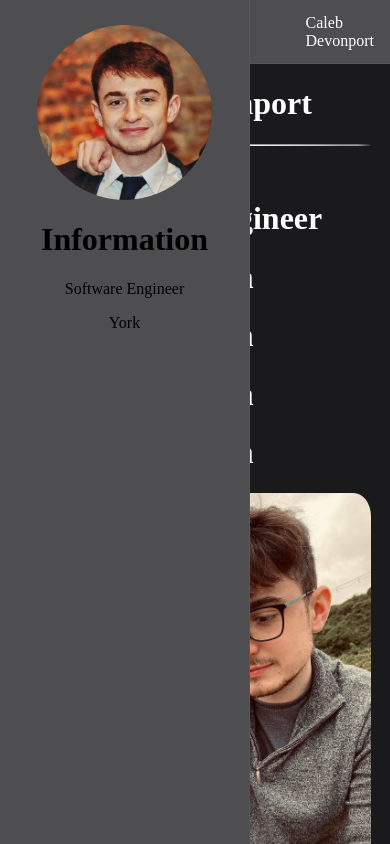
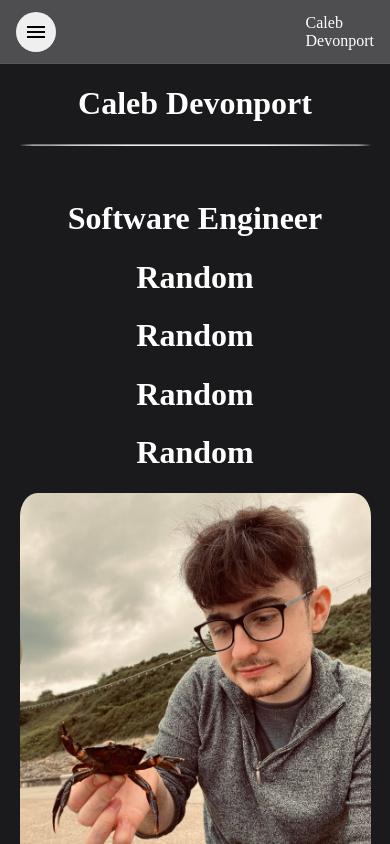
Before and after one commit to CalebDevonport/caleb-devonport-web-app, an Angular app: page / in a window 390 px wide. Built offline with nearby package versions, Linux system fonts and the light colour scheme.

Commit message:
Added media service, view should now be entirely responsive based on resizing, also added ability to toggle sidenav using header in mobile mode

```diff
--- a/src/app/app.component.html
+++ b/src/app/app.component.html
@@ -1,10 +1,10 @@
 <div class="whole-page">
   <mat-sidenav-container>
-    <mat-sidenav opened [mode]="mode">
+    <mat-sidenav #sidenav [opened]="opened" [mode]="mode">
       <app-sidenav></app-sidenav>
     </mat-sidenav>
     <mat-sidenav-content>
-      <app-toolbar *ngIf="isMobile"></app-toolbar>
+      <app-toolbar *ngIf="isMobile" (toggleMenuEvent)="toggleMenu()"></app-toolbar>
       <div class="main-container">
         <div class="border"></div>
         <div class="content-container">
--- a/src/app/app.component.ts
+++ b/src/app/app.component.ts
@@ -1,19 +1,37 @@
-import { Component } from '@angular/core';
+import { MediaService } from './services';
+import { Component, ViewChild, OnInit } from '@angular/core';
+import { MatSidenav } from '@angular/material/sidenav';
 
 @Component({
   selector: 'app-root',
   templateUrl: './app.component.html',
   styleUrls: ['./app.component.scss']
 })
-export class AppComponent  {
-  public get isMobile(): boolean {
-    const query = '(max-width: 768px)';
-    const mediaQueryList = window.matchMedia(query);
+export class AppComponent implements OnInit {
 
-    return mediaQueryList.matches ? true : false;
+  @ViewChild('sidenav') public sidenav: MatSidenav;
+
+  public opened: boolean;
+
+  public mode: string;
+
+  public isMobile: boolean;
+
+  private mediaService = new MediaService('(max-width: 768px)');
+
+  ngOnInit() {
+    this.mediaService.match$.subscribe(value => {
+      this.setView(value);
+    });
   }
 
-  public get mode(): string {
-    return this.isMobile ? 'over' : 'side';
+  public toggleMenu():void {
+    this.sidenav.toggle();
+  }
+
+  private setView(value: boolean) {
+    this.isMobile = value;
+    this.opened = !value;
+    this.mode = value ? 'over' : 'side';
   }
 }
--- /dev/null
+++ b/src/app/services/index.ts
@@ -0,0 +1 @@
+export * from './media-service';
--- /dev/null
+++ b/src/app/services/media-service.ts
@@ -0,0 +1,18 @@
+import { ReplaySubject } from "rxjs";
+
+export class MediaService {
+  private matches = new ReplaySubject<boolean>(1);
+  public match$ = this.matches.asObservable();
+
+  constructor(public readonly query: string) {
+    // we need to make sure we are in browser
+    if (window) {
+      const mediaQueryList = window.matchMedia(this.query);
+      // here we pass value to our ReplaySubject
+      const listener = event => this.matches.next(event.matches);
+      // run once and then add listener
+      listener(mediaQueryList);
+      mediaQueryList.addEventListener('change', listener);
+    }
+  }
+}
--- a/src/app/toolbar/toolbar.component.html
+++ b/src/app/toolbar/toolbar.component.html
@@ -1,5 +1,5 @@
 <mat-toolbar class="app-toolbar">
-  <button mat-icon-button>
+  <button (click)="toggleMenu()" mat-icon-button>
     <mat-icon>menu</mat-icon>
   </button>
   <span class="example-spacer"></span>
--- a/src/app/toolbar/toolbar.component.ts
+++ b/src/app/toolbar/toolbar.component.ts
@@ -1,15 +1,15 @@
-import { Component, OnInit } from '@angular/core';
+import { Component, Output, EventEmitter } from '@angular/core';
 
 @Component({
   selector: 'app-toolbar',
   templateUrl: './toolbar.component.html',
   styleUrls: ['./toolbar.component.scss']
 })
-export class ToolbarComponent implements OnInit {
+export class ToolbarComponent {
 
-  constructor() { }
+  @Output() toggleMenuEvent = new EventEmitter();
 
-  ngOnInit(): void {
+  toggleMenu(): void {
+    this.toggleMenuEvent.emit();
   }
-
 }
```
